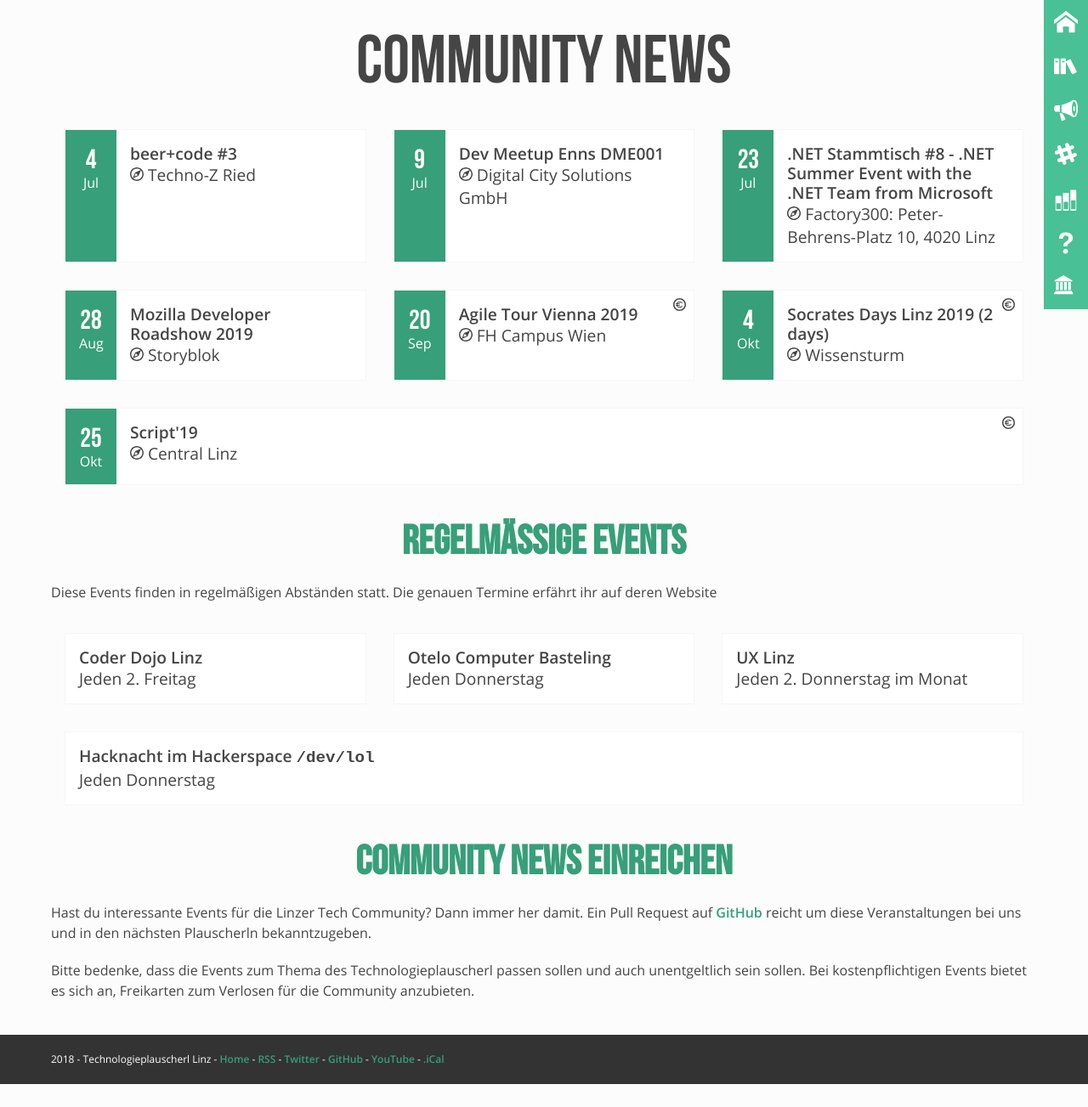
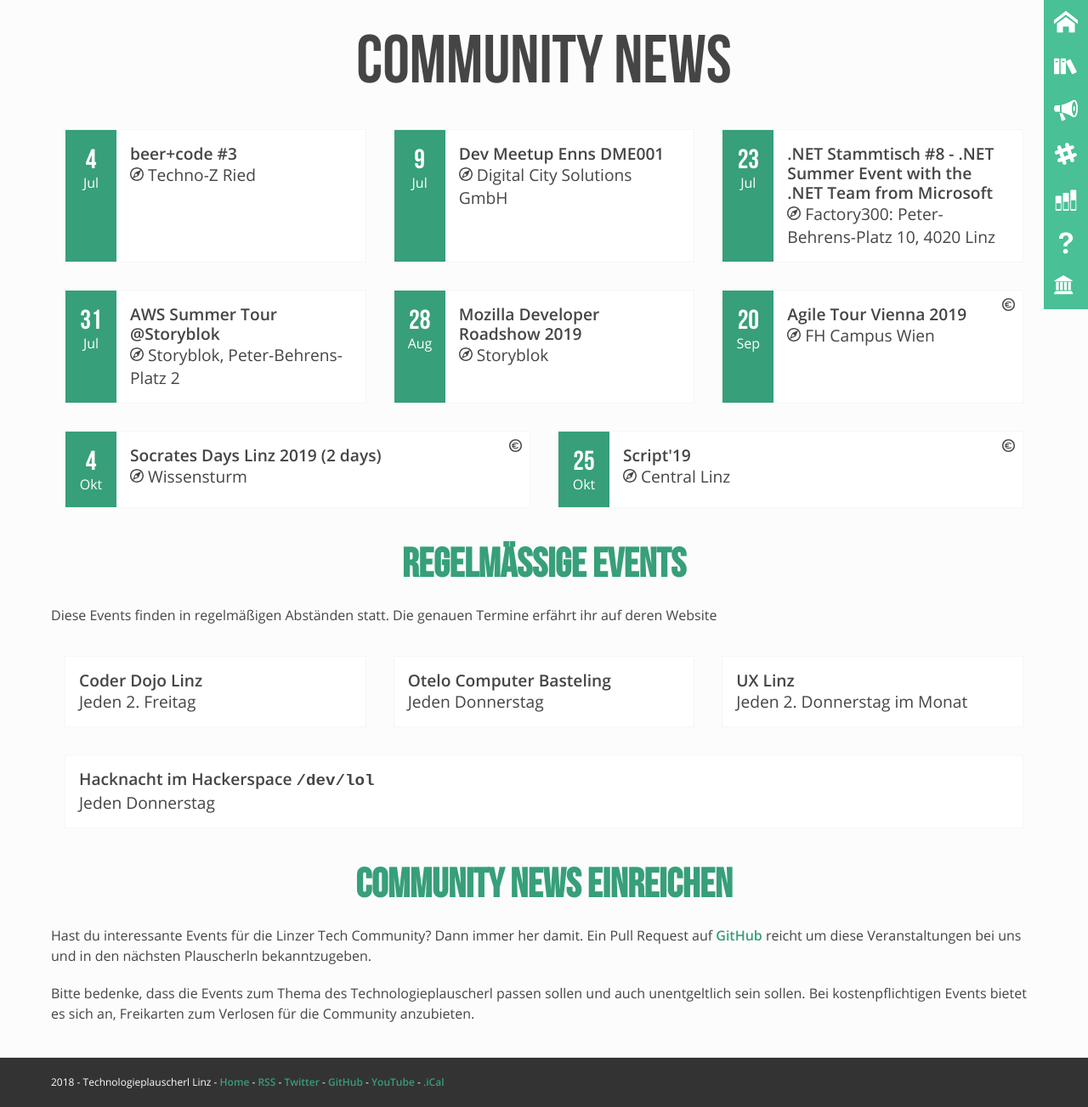
Before and after one commit to mericanAncer127/plauscherl, a Jekyll site: the page built from pages/community-news.html, in a window 1280 px wide. Shown: the whole page at 85% size. Built offline with Jekyll 4.4.1, drawn with Linux system fonts in a browser that asks for light colours; before the commit the page ends 1276 px from its top, so only the background shows below that.

Commit message:
adding aws summer tour (#190)

```diff
--- a/_data/community.yml
+++ b/_data/community.yml
@@ -821,3 +821,12 @@
       location: "Techno-Z Ried"
       link: https://www.beercoderied.at
       date: 2019-07-04
+-
+  id: aws-summer-tour
+  name: "AWS Summer Tour"
+  events:
+   -
+      name: "AWS Summer Tour @Storyblok"
+      location: "Storyblok, Peter-Behrens-Platz 2"
+      link: https://awssummertourstoryblok.splashthat.com/
+      date: 2019-07-31
```
